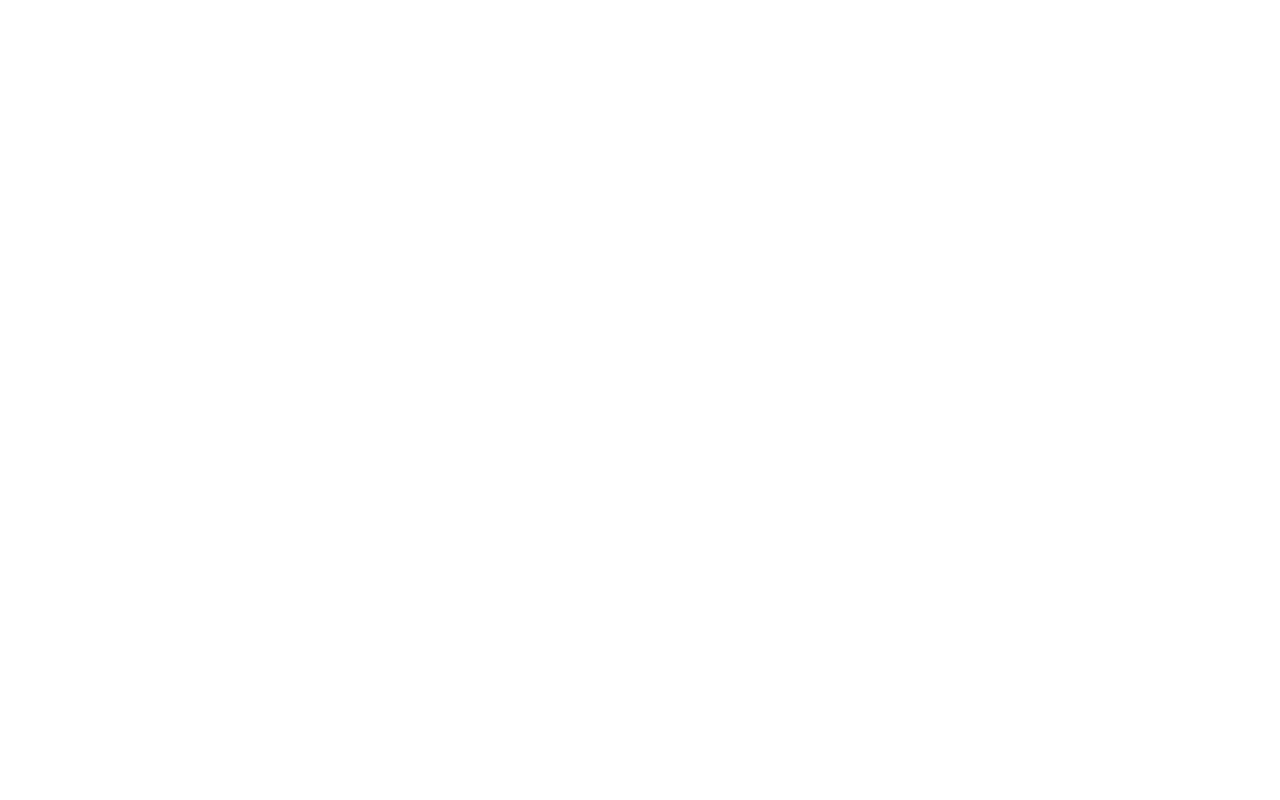
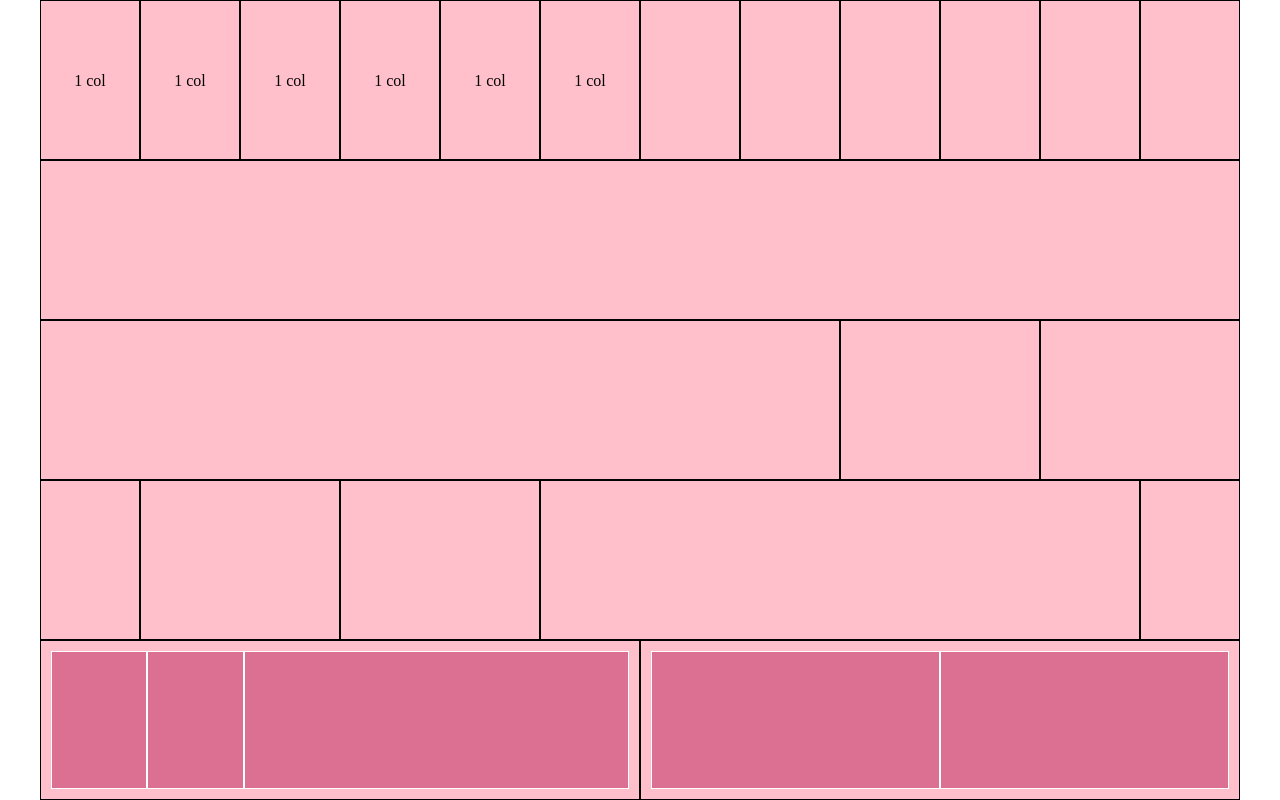
Before and after one commit to dragsec/html-css-12bool, a plain HTML site: page index.html in a window 1280 px wide. Drawn offline with Linux system fonts and the light colour scheme.

Commit message:
quasifinito

```diff
--- a/12bool.css
+++ b/12bool.css
@@ -0,0 +1,29 @@
+[class*="col-"]{
+    float: left;
+    border: 1px solid;
+    background-color: pink;
+    height: 160px;
+}
+.blackpink{
+    background-color: palevioletred;
+    height: calc(100%);
+    border: white 1px solid;
+}
+.col-1{
+    width: calc(100% / 12);
+}
+.col-2{
+    width: calc(100% / 6);
+}
+.col-4{
+    width: calc(100% / 3);
+}
+.col-6{
+    width: calc(100% / 2);
+}
+.col-8{
+    width: calc(100% / 1.5);
+}
+.col-12{
+    width: calc(100% / 1);
+}
--- a/index.html
+++ b/index.html
@@ -9,6 +9,54 @@
     <link rel="stylesheet" href="12bool.css">
 </head>
 <body>
-
+    <div class="container">
+        <!-- 1 riga -->
+        <div class="col-1">
+            <div class="scritta">1 col</div>
+        </div>
+        <div class="col-1">
+            <div class="scritta">1 col</div>
+        </div>
+        <div class="col-1">
+            <div class="scritta">1 col</div>
+        </div>
+        <div class="col-1">
+            <div class="scritta">1 col</div>
+        </div>
+        <div class="col-1">
+            <div class="scritta">1 col</div>
+        </div>
+        <div class="col-1">
+            <div class="scritta">1 col</div>
+        </div>
+        <div class="col-1"></div>
+        <div class="col-1"></div>
+        <div class="col-1"></div>
+        <div class="col-1"></div>
+        <div class="col-1"></div>
+        <div class="col-1"></div>
+        <!-- 2 riga -->
+        <div class="col-12"></div>
+        <!-- 3 riga -->
+        <div class="col-8"></div>
+        <div class="col-2"></div>
+        <div class="col-2"></div>
+        <!-- 4 riga -->
+        <div class="col-1"></div>
+        <div class="col-2"></div>
+        <div class="col-2"></div>
+        <div class="col-6"></div>
+        <div class="col-1"></div>
+        <!-- 5 riga -->
+        <div class="col-6 padding">
+            <div class="col-2 blackpink"></div>
+            <div class="col-2 blackpink"></div>
+            <div class="col-8 blackpink"></div>
+        </div>
+        <div class="col-6 padding">
+            <div class="col-6 blackpink"></div>
+            <div class="col-6 blackpink"></div>
+        </div>
+    </div>
 </body>
 </html>
--- a/style.css
+++ b/style.css
@@ -3,3 +3,22 @@
     margin: 0;
     box-sizing: border-box;
 }
+.container{
+    width: 1200px;
+    height: 800px;
+    background-color: pink;
+    margin: auto;
+}
+.container::after{
+    content: "";
+    display: table;
+    clear: both;
+}
+.padding{
+    padding: 10px;
+}
+.scritta{
+    line-height: 160px;
+    vertical-align: middle;
+    text-align: center;
+}
```
